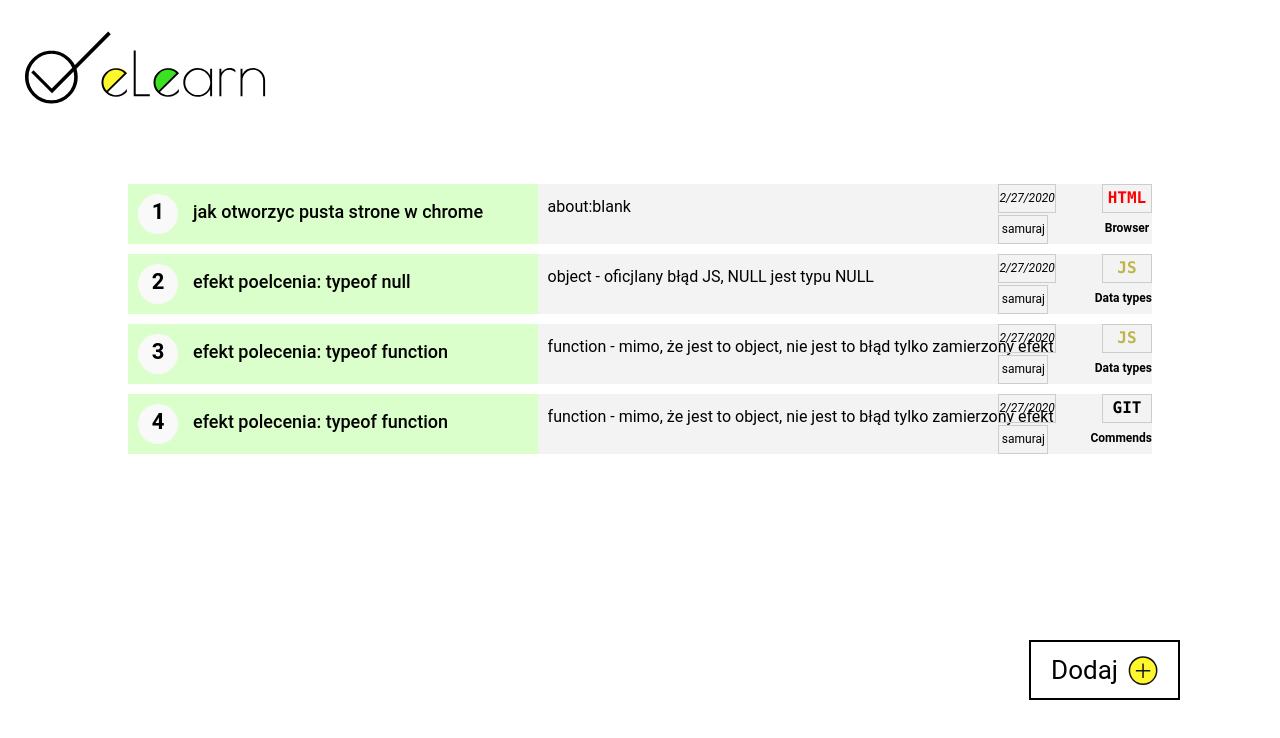
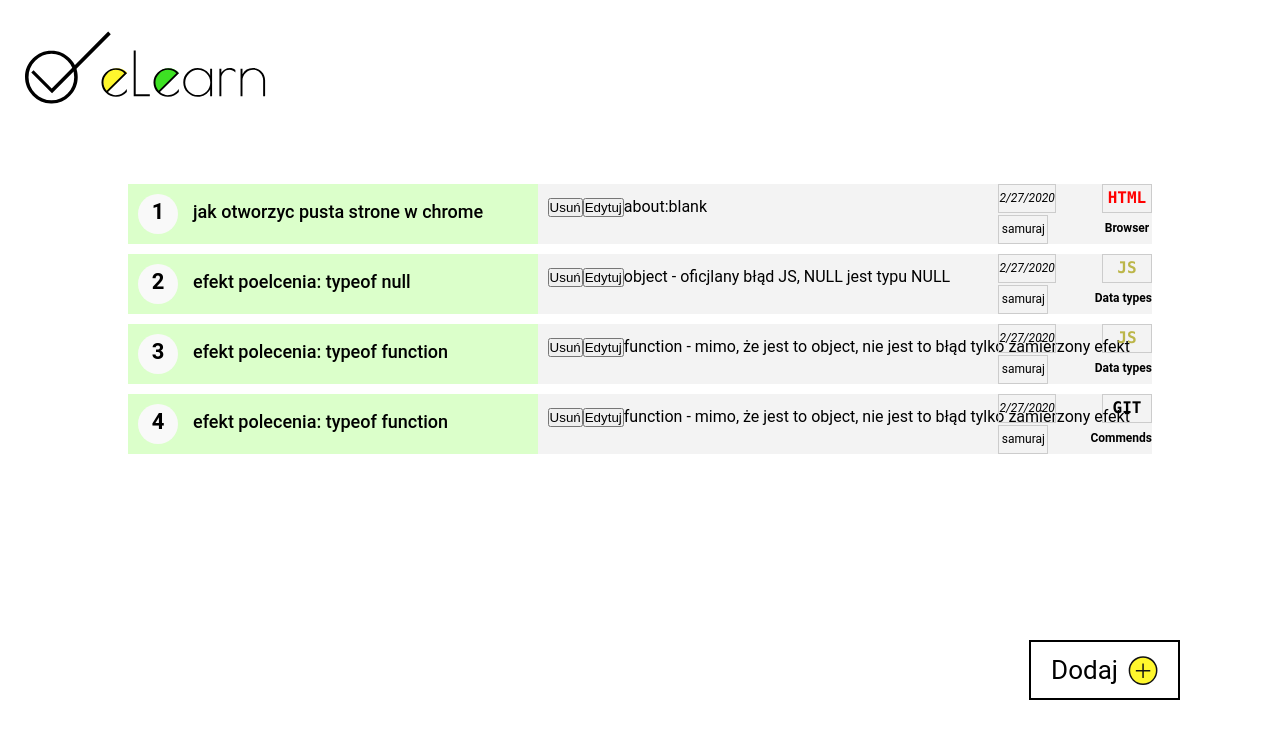
Before and after one commit to kargeb/eLearn, a React (Create React App) app: page /questions in a window 1280 px wide. Shown: the top 738 px of the page. Built offline with nearby package versions, Linux system fonts and the light colour scheme.

Commit message:
working on edit question functionality

```diff
--- a/src/components/atoms/select/Select.jsx
+++ b/src/components/atoms/select/Select.jsx
@@ -81,8 +81,7 @@ const Select = ({ category, options, gotValue, setValue, addOption }) => {
         value={gotValue}
         onChange={e => setValue(e.target.value)}
       >
-        {/* <StyledOption disabled hidden /> */}
-        {console.log(options)}
+        <StyledOption disabled hidden />
         {options.map(option => (
           <StyledOption key={option}>{option}</StyledOption>
         ))}
--- a/src/components/molecules/Question/Question.jsx
+++ b/src/components/molecules/Question/Question.jsx
@@ -117,7 +117,7 @@ const getDatefromId = id => {
   return date.toLocaleDateString();
 };
 
-const Question = ({ item, index }) => {
+const Question = ({ item, index, removeQuestion, editQuestion }) => {
   const { question, answer, category, id, subject, source } = item;
 
   return (
@@ -127,6 +127,12 @@ const Question = ({ item, index }) => {
         <span>{question}</span>
       </StyledQuestion>
       <StyledAnswer>
+        <button type="button" onClick={() => removeQuestion(id)}>
+          Usuń
+        </button>
+        <button type="button" onClick={() => editQuestion(id)}>
+          Edytuj
+        </button>
         <span>{answer}</span>
 
         <StyledCategoryFiled category={category}>
--- a/src/components/organisms/NewQuestionForm/NewQuestionForm.jsx
+++ b/src/components/organisms/NewQuestionForm/NewQuestionForm.jsx
@@ -74,12 +74,18 @@ const StyledPrompt = styled.span`
   left: 5%;
 `;
 
-const NewQuestionForm = ({ toggleFormVisibility, handleNewQuestion }) => {
-  const [question, setQuestion] = useState('');
-  const [answer, setAnswer] = useState('');
-  const [category, setCategory] = useState('');
-  const [subject, setSubject] = useState('');
-  const [source, setSource] = useState('');
+const NewQuestionForm = ({
+  edit,
+  toggleFormVisibility,
+  addNewQuestion,
+  defaultQuestion
+}) => {
+  console.log(defaultQuestion.question);
+  const [question, setQuestion] = useState(defaultQuestion.question);
+  const [answer, setAnswer] = useState(defaultQuestion.answer);
+  const [category, setCategory] = useState(defaultQuestion.category);
+  const [subject, setSubject] = useState(defaultQuestion.subject);
+  const [source, setSource] = useState(defaultQuestion.source);
   const [emptyFieldsPrompt, setEmptyFildsPrompt] = useState(false);
 
   const [categoryOptions, setCategoryOptions] = useState([
@@ -149,7 +155,7 @@ const NewQuestionForm = ({ toggleFormVisibility, handleNewQuestion }) => {
     };
 
     if (question && answer && category && subject && source) {
-      handleNewQuestion(newQuestion);
+      addNewQuestion(newQuestion);
       resetStates();
       inputRef.current.focus();
     } else {
@@ -198,10 +204,17 @@ const NewQuestionForm = ({ toggleFormVisibility, handleNewQuestion }) => {
           />
         </StyledSelectsWrapper>
         <StyledButtonWrapper>
-          <StyledAddButton onClick={sendQuestion} type="button">
-            Dodaj
-            <Icon horizontalGap icon={confirmIcon} />
-          </StyledAddButton>
+          {edit ? (
+            <StyledAddButton onClick={sendQuestion} type="button">
+              Zapisz zmiany
+              <Icon horizontalGap icon={confirmIcon} />
+            </StyledAddButton>
+          ) : (
+            <StyledAddButton onClick={sendQuestion} type="button">
+              Dodaj
+              <Icon horizontalGap icon={confirmIcon} />
+            </StyledAddButton>
+          )}
           <StyledCancelButton onClick={toggleFormVisibility} type="button">
             Porzuć
             <Icon horizontalGap icon={cancelIcon} />
@@ -215,7 +228,7 @@ const NewQuestionForm = ({ toggleFormVisibility, handleNewQuestion }) => {
 
 NewQuestionForm.propTypes = {
   toggleFormVisibility: PropTypes.func.isRequired,
-  handleNewQuestion: PropTypes.func.isRequired
+  addNewQuestion: PropTypes.func.isRequired
 };
 
 export default NewQuestionForm;
--- a/src/views/QuestionsView/QuestionsView.jsx
+++ b/src/views/QuestionsView/QuestionsView.jsx
@@ -18,23 +18,53 @@ const StyledAddQuestionButton = styled.div`
 const QuestionsView = () => {
   const [isFormVisible, setFormVisibility] = useState(false);
   const [questions, setQuestion] = useState(data);
+  const [edit, setEdit] = useState(false);
+  const [editingQuestion, setEditingQuestion] = useState('');
 
   const toggleFormVisibility = () => {
     setFormVisibility(!isFormVisible);
   };
 
-  const handleNewQuestion = newQuestion => {
+  const addNewQuestion = newQuestion => {
     setQuestion(prevState => [...prevState, newQuestion]);
+  };
+
+  const removeQuestion = id => {
+    const newQuestions = questions.filter(question => question.id !== id);
+    setQuestion([...newQuestions]);
+  };
+
+  const editQuestion = id => {
+    setEdit(true);
+    const pointedQuestion = questions.filter(question => question.id == id);
+    console.log(pointedQuestion);
+    setEditingQuestion(pointedQuestion[0]);
+    toggleFormVisibility();
+  };
+
+  const defaultQuestion = {
+    question: '',
+    answer: '',
+    category: '',
+    subject: '',
+    source: ''
   };
 
   return (
     <div>
+      {console.log(editingQuestion)}
       <Link to="/">
         <Logo small />
       </Link>
       <ul>
         {questions.map((question, index) => (
-          <Question key={question.id} index={index} item={question} />
+          <Question
+            key={question.id}
+            index={index}
+            item={question}
+            removeQuestion={removeQuestion}
+            editQuestion={editQuestion}
+          />
         ))}
       </ul>
       {!isFormVisible && (
@@ -47,8 +77,10 @@ const QuestionsView = () => {
       )}
       {isFormVisible && (
         <NewQuestionForm
+          edit={edit}
           toggleFormVisibility={toggleFormVisibility}
-          handleNewQuestion={handleNewQuestion}
+          addNewQuestion={addNewQuestion}
+          defaultQuestion={edit ? editingQuestion : defaultQuestion}
         />
       )}
     </div>
```
